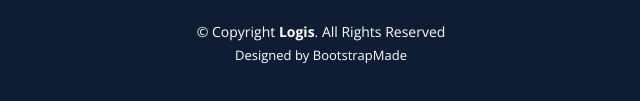
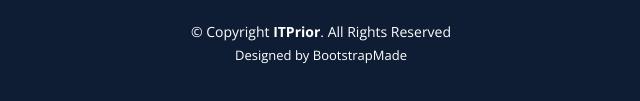
Before and after one commit to siddhuphp/ssinstitution.github.io, a plain HTML site: page index.html in a window 1280 px wide. Shown: the part 7126-7227 px from the top of the page, 319-959 px from the left. Drawn offline with nearby package versions, Linux system fonts and the light colour scheme.

```diff
--- a/index.html
+++ b/index.html
@@ -812,7 +812,7 @@
 
     <div class="container mt-4">
       <div class="copyright">
-        &copy; Copyright <strong><span>Logis</span></strong>. All Rights Reserved
+        &copy; Copyright <strong><span>ITPrior</span></strong>. All Rights Reserved
       </div>
       <div class="credits">
         <!-- All the links in the footer should remain intact. -->
```
Also changed, not shown: about.html (+1 -1 lines), contact.html (+1 -1 lines), get-a-quote.html (+1 -1 lines), pricing.html (+1 -1 lines), sample-inner-page.html (+1 -1 lines), service-details.html (+1 -1 lines), services.html (+1 -1 lines).
